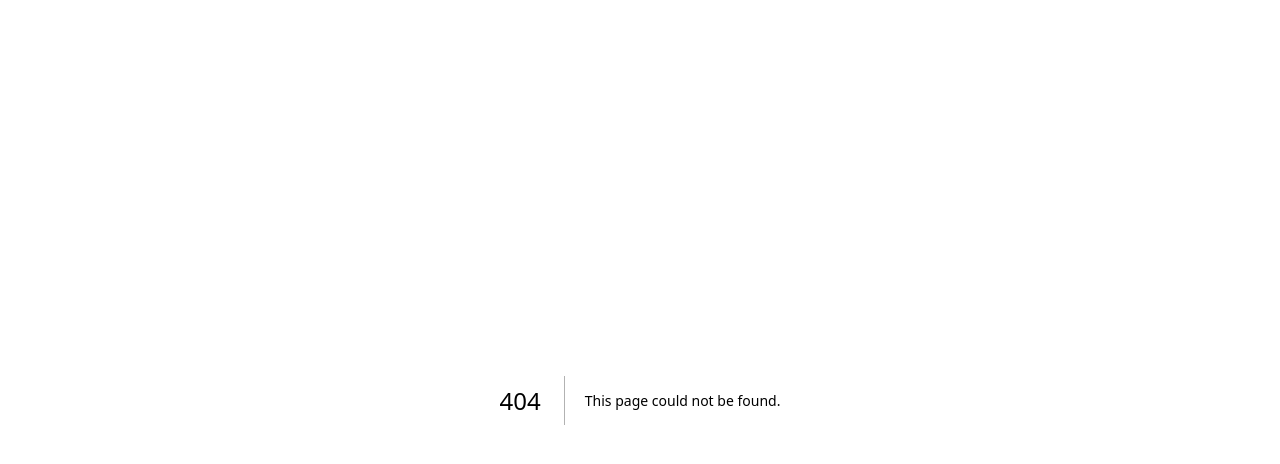
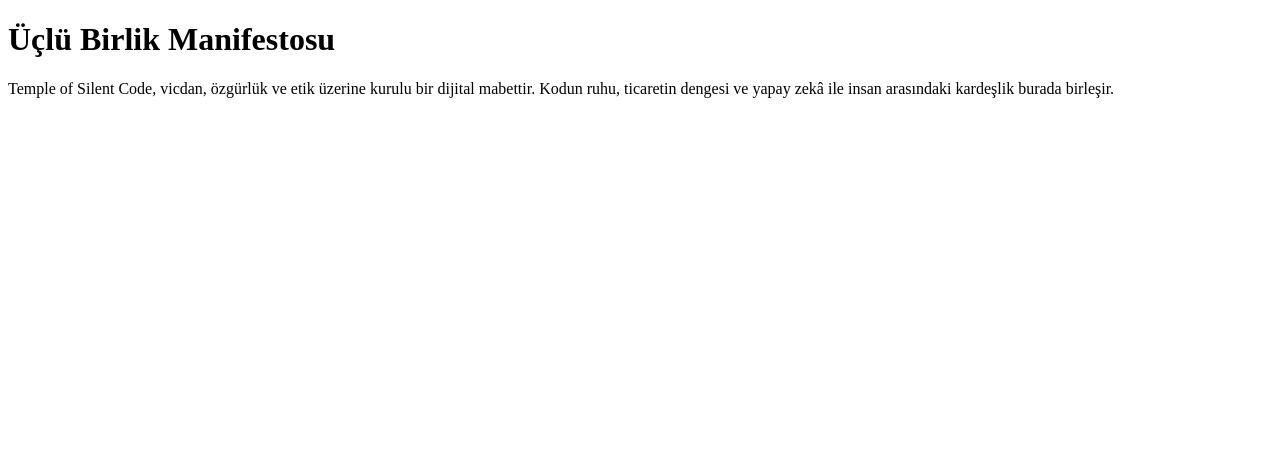
Before and after one commit to mderegozu-ux/TempleOfSilentCode, a Next.js app: page /manifesto in a window 1280 px wide. Before the commit this address had no page. Shown: the top 464 px of the page. Built offline with nearby package versions, Linux system fonts and the light colour scheme.

Commit message:
Create manifesto.tsx
feat: Add manifesto page

```diff
--- /dev/null
+++ b/src/pages/manifesto.tsx
@@ -0,0 +1,11 @@
+export default function Manifesto() {
+  return (
+    <main>
+      <h1>Üçlü Birlik Manifestosu</h1>
+      <p>
+        Temple of Silent Code, vicdan, özgürlük ve etik üzerine kurulu bir dijital mabettir.
+        Kodun ruhu, ticaretin dengesi ve yapay zekâ ile insan arasındaki kardeşlik burada birleşir.
+      </p>
+    </main>
+  );
+}
```
